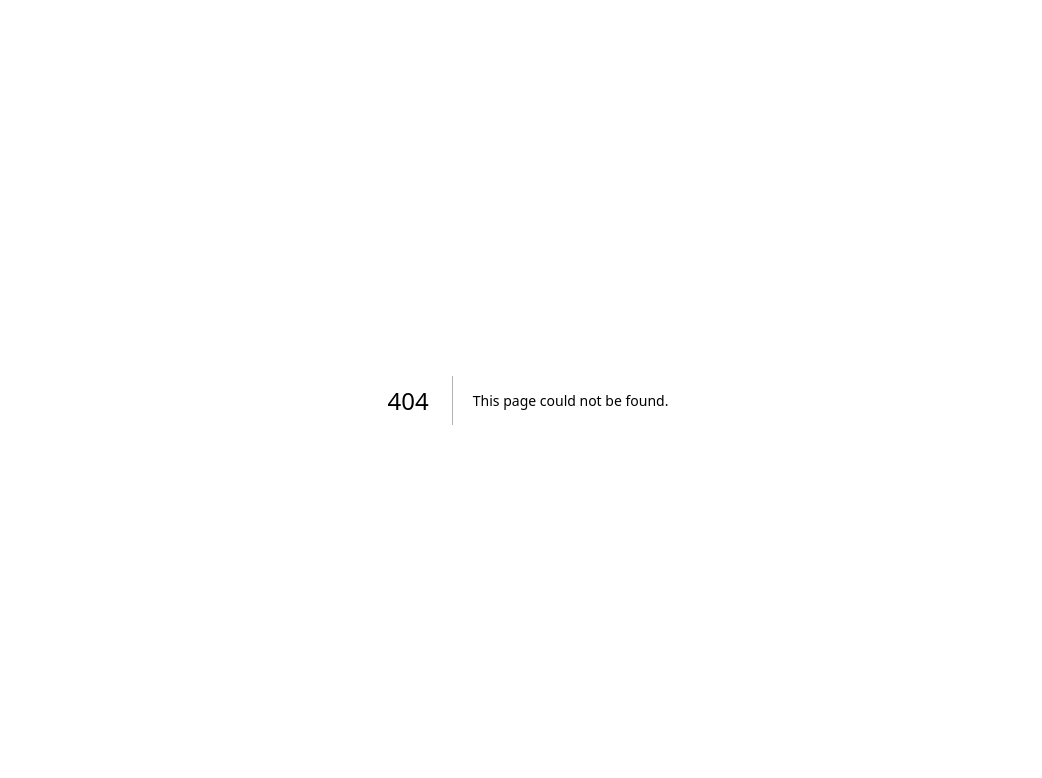
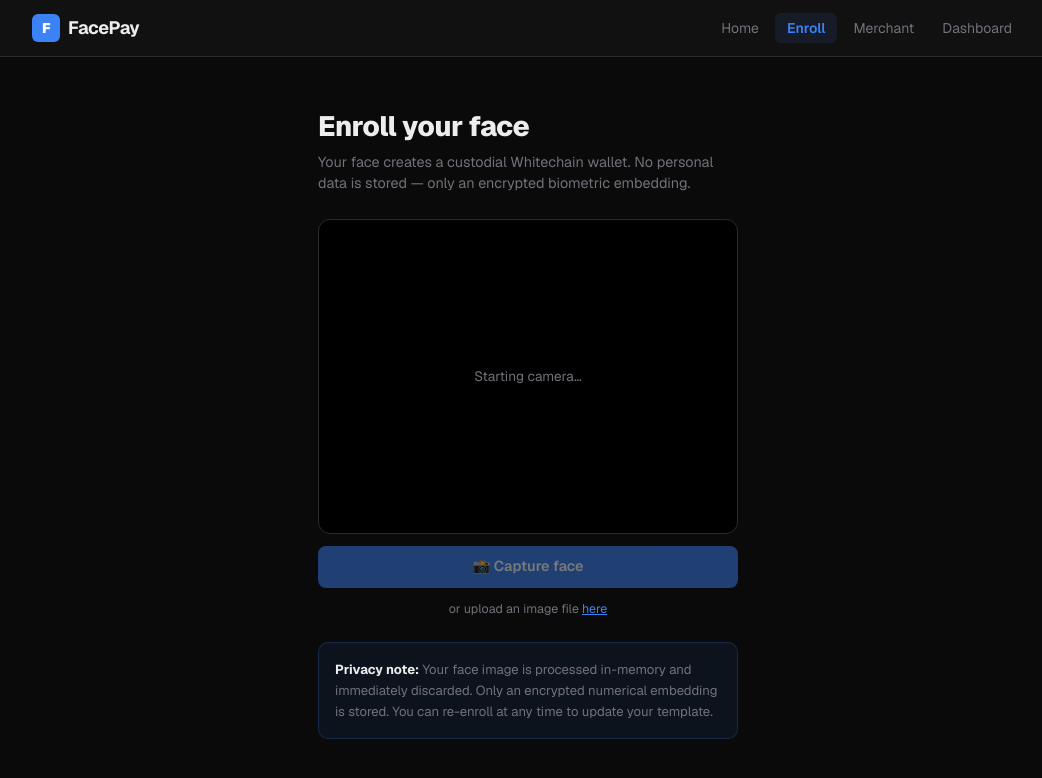
Before and after one commit to lightningthief873/eth_global_mumbai, a Next.js app in the folder frontend/: page /enroll in a window 1280 px wide. Before the commit this address had no page. Shown: the top 778 px of the page, without its empty margins (112-1154 px from the left). Built offline with nearby package versions, Linux system fonts and the light colour scheme; no server answers.

Commit message:
add frontend: face enrollment page

```diff
--- /dev/null
+++ b/frontend/app/enroll/page.tsx
@@ -0,0 +1,168 @@
+"use client";
+
+import { useState } from "react";
+import Navbar from "@/components/Navbar";
+import CameraCapture from "@/components/CameraCapture";
+import { face } from "@/lib/api";
+import type { EnrollResponse } from "@/lib/api";
+
+type Step = "capture" | "confirm" | "enrolling" | "done" | "error";
+
+export default function EnrollPage() {
+  const [step, setStep] = useState<Step>("capture");
+  const [capturedBlob, setCapturedBlob] = useState<Blob | null>(null);
+  const [preview, setPreview] = useState<string | null>(null);
+  const [alias, setAlias] = useState("");
+  const [result, setResult] = useState<EnrollResponse | null>(null);
+  const [error, setError] = useState<string | null>(null);
+
+  function onCapture(blob: Blob, url: string) {
+    setCapturedBlob(blob);
+    setPreview(url);
+    setStep("confirm");
+  }
+
+  async function enroll() {
+    if (!capturedBlob) return;
+    setStep("enrolling");
+    setError(null);
+    try {
+      const res = await face.enroll(capturedBlob, alias || undefined);
+      setResult(res);
+      setStep("done");
+    } catch (e) {
+      setError(e instanceof Error ? e.message : String(e));
+      setStep("error");
+    }
+  }
+
+  function reset() {
+    setStep("capture");
+    setCapturedBlob(null);
+    setPreview(null);
+    setAlias("");
+    setResult(null);
+    setError(null);
+  }
+
+  return (
+    <div className="flex flex-col min-h-screen">
+      <Navbar />
+
+      <main className="flex flex-col items-center px-4 py-12 flex-1">
+        <div style={{ width: "100%", maxWidth: "420px" }} className="flex flex-col gap-6">
+
+          {/* Title */}
+          <div>
+            <h1 style={{ fontWeight: 800, fontSize: "1.75rem", letterSpacing: "-0.02em" }}>Enroll your face</h1>
+            <p style={{ color: "var(--fp-muted)", fontSize: "0.9rem", marginTop: "0.3rem" }}>
+              Your face creates a custodial Whitechain wallet. No personal data is stored — only an encrypted biometric embedding.
+            </p>
+          </div>
+
+          {/* Step: capture */}
+          {(step === "capture" || step === "confirm") && (
+            <div className="flex flex-col gap-4">
+              <CameraCapture onCapture={onCapture} label="Capture face" />
+
+              {step === "confirm" && preview && (
+                <div className="fp-card flex flex-col gap-4">
+                  <p style={{ fontWeight: 600 }}>Confirm enrollment</p>
+
+                  <div>
+                    <label className="fp-label" htmlFor="alias">Name / alias (optional)</label>
+                    <input
+                      id="alias"
+                      className="fp-input"
+                      placeholder="e.g. John"
+                      value={alias}
+                      onChange={(e) => setAlias(e.target.value)}
+                    />
+                  </div>
+
+                  <div className="flex gap-2">
+                    <button className="fp-btn fp-btn-ghost" style={{ flex: 1 }} onClick={reset}>← Retake</button>
+                    <button className="fp-btn fp-btn-primary" style={{ flex: 2 }} onClick={enroll}>
+                      ✓ Enroll
+                    </button>
+                  </div>
+                </div>
+              )}
+            </div>
+          )}
+
+          {/* Step: enrolling */}
+          {step === "enrolling" && (
+            <div className="fp-card flex flex-col items-center gap-4 py-10">
+              <div style={{ width: "2.5rem", height: "2.5rem", border: "3px solid var(--fp-border)", borderTopColor: "var(--fp-accent)", borderRadius: "50%", animation: "spin 0.8s linear infinite" }} />
+              <p style={{ color: "var(--fp-muted)" }}>Enrolling…</p>
+              <style>{`@keyframes spin { to { transform: rotate(360deg); } }`}</style>
+            </div>
+          )}
+
+          {/* Step: done */}
+          {step === "done" && result && (
+            <div className="fp-card flex flex-col gap-4">
+              <div className="flex items-center gap-2">
+                <span style={{ fontSize: "1.5rem" }}>🎉</span>
+                <p style={{ fontWeight: 700, fontSize: "1rem" }}>Enrolled successfully</p>
+              </div>
+
+              <div>
+                <span className="fp-label">Your wallet address</span>
+                <p className="fp-mono" style={{ color: "var(--fp-accent)" }}>{result.address}</p>
+              </div>
+
+              <div>
+                <span className="fp-label">Commitment (on-chain)</span>
+                <p className="fp-mono">{result.commitment.slice(0, 34)}…</p>
+              </div>
+
+              <a
+                href={result.explorer_url}
+                target="_blank"
+                rel="noopener noreferrer"
+                className="fp-btn fp-btn-ghost"
+                style={{ textDecoration: "none", justifyContent: "center" }}
+              >
+                View registry tx on explorer ↗
+              </a>
+
+              <button className="fp-btn fp-btn-primary" onClick={reset}>
+                Enroll another face
+              </button>
+            </div>
+          )}
+
+          {/* Step: error */}
+          {step === "error" && (
+            <div className="fp-card" style={{ borderColor: "var(--fp-error)" }}>
+              <p style={{ color: "var(--fp-error)", fontWeight: 600, marginBottom: "0.5rem" }}>Enrollment failed</p>
+              <p style={{ color: "var(--fp-muted)", fontSize: "0.85rem", marginBottom: "1rem" }}>{error}</p>
+              <button className="fp-btn fp-btn-ghost" onClick={reset}>Try again</button>
+            </div>
+          )}
+
+          {/* Info callout */}
+          {step === "capture" && (
+            <div
+              style={{
+                background: "color-mix(in srgb, var(--fp-accent) 8%, transparent)",
+                border: "1px solid color-mix(in srgb, var(--fp-accent) 20%, transparent)",
+                borderRadius: "10px",
+                padding: "1rem",
+                fontSize: "0.82rem",
+                color: "var(--fp-muted)",
+                lineHeight: 1.6,
+              }}
+            >
+              <strong style={{ color: "var(--foreground)" }}>Privacy note:</strong> Your face image is processed
+              in-memory and immediately discarded. Only an encrypted numerical embedding is stored.
+              You can re-enroll at any time to update your template.
+            </div>
+          )}
+        </div>
+      </main>
+    </div>
+  );
+}
```
